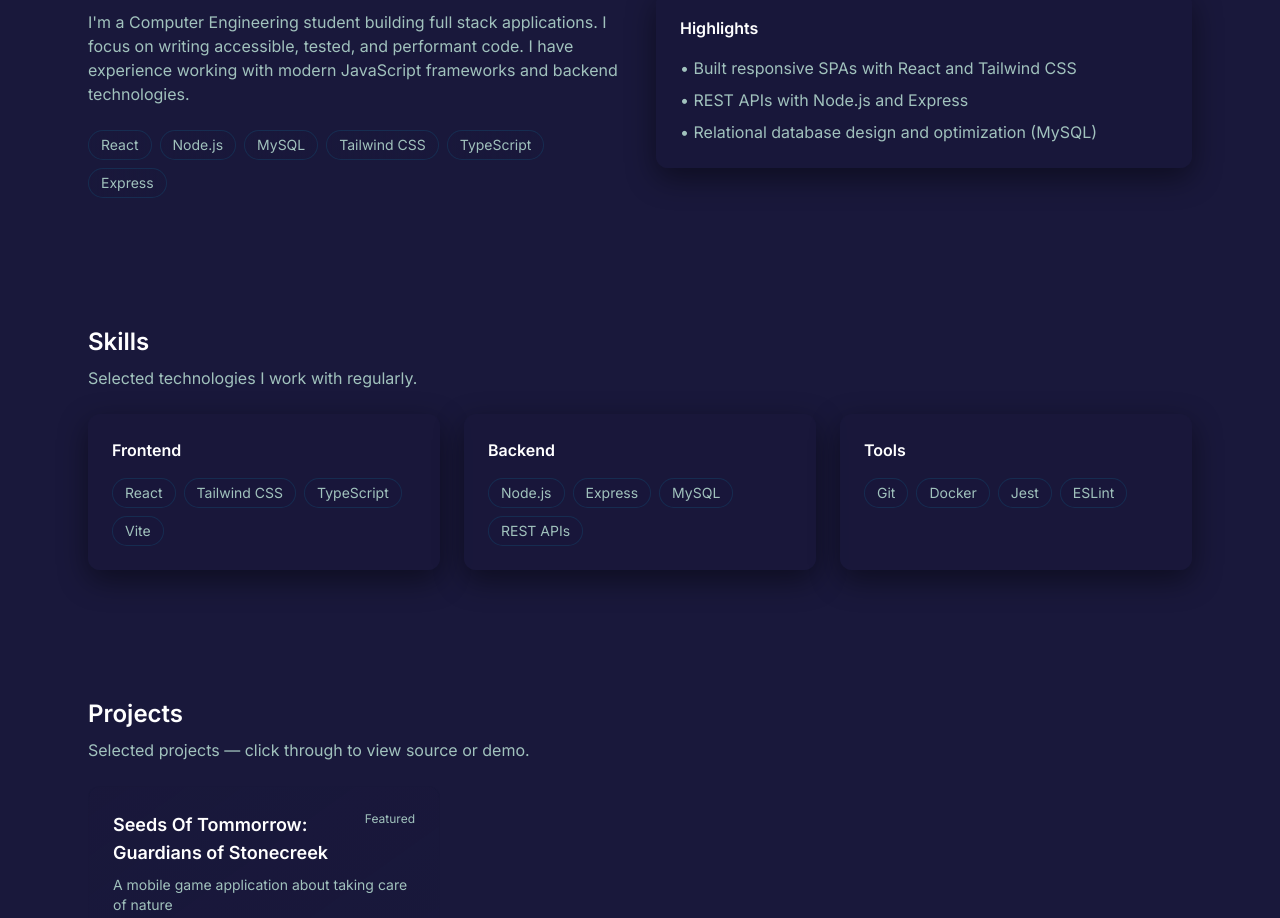
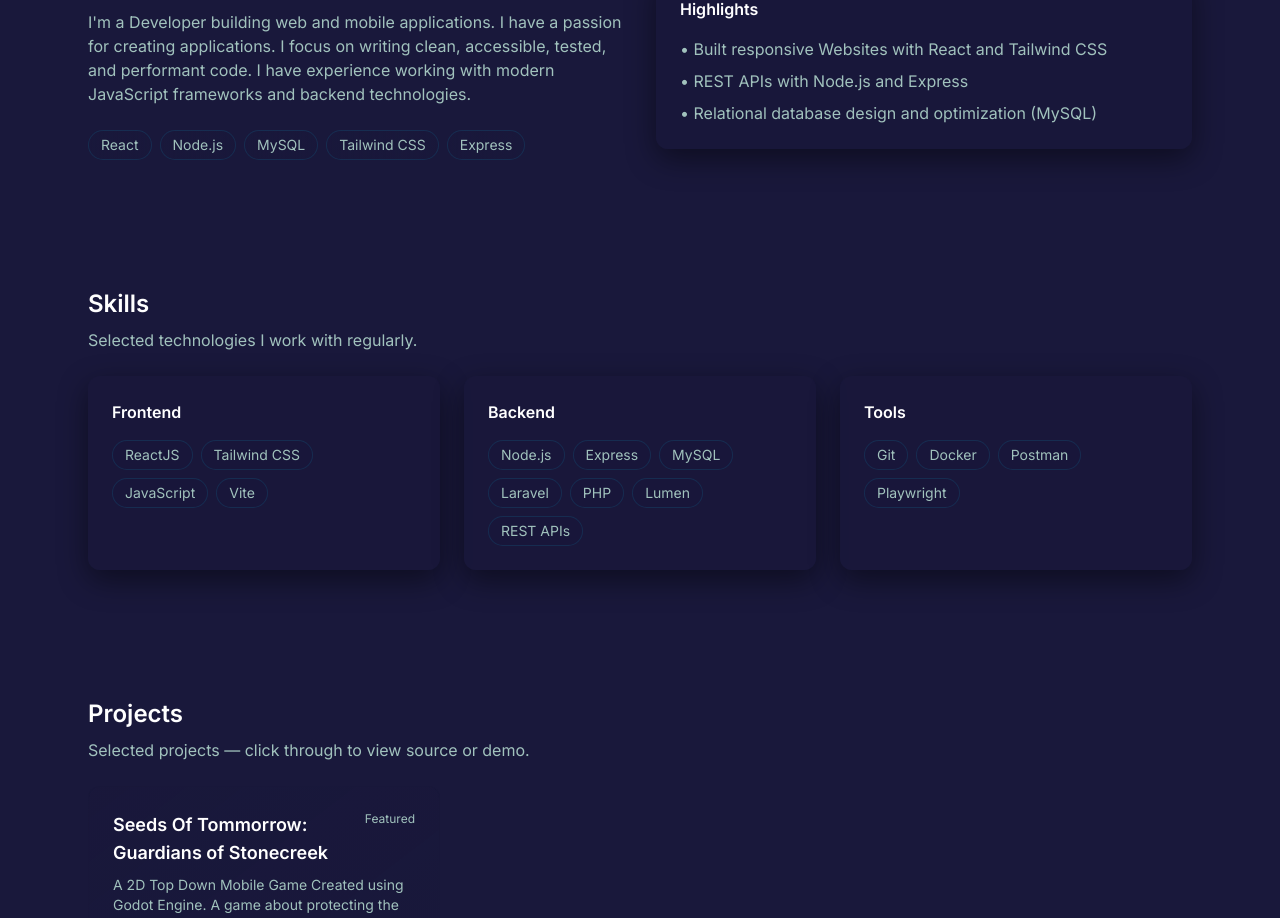
Before and after one commit to AdrianVi-AD/Portfolio, a React (Vite) app: page / in a window 1280 px wide. Shown: the part 1019-1937 px from the top of the page. Built offline with nearby package versions, Linux system fonts and the light colour scheme.

Commit message:
Updated Info

```diff
--- a/src/components/About.jsx
+++ b/src/components/About.jsx
@@ -7,8 +7,8 @@ export default function About() {
         <div className="animate-fadein">
           <h2 className="text-2xl font-semibold text-white">About Me</h2>
           <p className="mt-4 text-textPrimary">
-            I&apos;m a Computer Engineering student building full stack
-            applications. I focus on writing accessible, tested, and performant
+            I&apos;m a Developer building web and mobile applications. I have a passion for creating
+            applications. I focus on writing clean, accessible, tested, and performant
             code. I have experience working with modern JavaScript frameworks
             and backend technologies.
           </p>
@@ -19,7 +19,6 @@ export default function About() {
               "Node.js",
               "MySQL",
               "Tailwind CSS",
-              "TypeScript",
               "Express",
             ].map((t) => (
               <span
@@ -38,7 +37,7 @@ export default function About() {
           <div className="bg-primary/70 p-6 rounded-xl shadow-card animate-fadein delay-150">
             <h3 className="text-white font-semibold">Highlights</h3>
             <ul className="mt-4 text-textPrimary space-y-2">
-              <li>• Built responsive SPAs with React and Tailwind CSS</li>
+              <li>• Built responsive Websites with React and Tailwind CSS</li>
               <li>• REST APIs with Node.js and Express</li>
               <li>• Relational database design and optimization (MySQL)</li>
             </ul>
--- a/src/components/Hero.jsx
+++ b/src/components/Hero.jsx
@@ -17,7 +17,7 @@ export default function Hero() {
         <p className="mt-4 text-textPrimary max-w-xl">
           I build modern, responsive web applications with a focus on clean UX,
           performance, and maintainable code. I&apos;m comfortable across the
-          stack and enjoy working with PHP, Laravel, Reactjs, and databases.
+          stack and enjoy working with Laravel, Reactjs, and databases.
         </p>
 
         <div className="mt-6 flex flex-wrap gap-4">
--- a/src/components/Skills.jsx
+++ b/src/components/Skills.jsx
@@ -1,9 +1,9 @@
 import React from "react";
 
 const groups = [
-  { title: "Frontend", items: ["React", "Tailwind CSS", "TypeScript", "Vite"] },
-  { title: "Backend", items: ["Node.js", "Express", "MySQL", "REST APIs"] },
-  { title: "Tools", items: ["Git", "Docker", "Jest", "ESLint"] },
+  { title: "Frontend", items: ["ReactJS", "Tailwind CSS", "JavaScript", "Vite"] },
+  { title: "Backend", items: ["Node.js", "Express", "MySQL", "Laravel", "PHP", "Lumen","REST APIs"] },
+  { title: "Tools", items: ["Git", "Docker", "Postman", "Playwright"] },
 ];
 
 export default function Skills() {
--- a/src/data/projects.js
+++ b/src/data/projects.js
@@ -3,8 +3,8 @@ export const projects = [
     id: "p1",
     title: "Seeds Of Tommorrow: Guardians of Stonecreek",
     description:
-      "A mobile game application about taking care of nature",
-    tech: ["Godot Engine", "C#", "Python"],
+      "A 2D Top Down Mobile Game Created using Godot Engine. A game about protecting the nature ",
+    tech: ["Godot Engine", "C#", "Python", "Aseprite"],
     github: "https://github.com/AdrianVi-AD/godot",
     demo: "#",
   },
```
